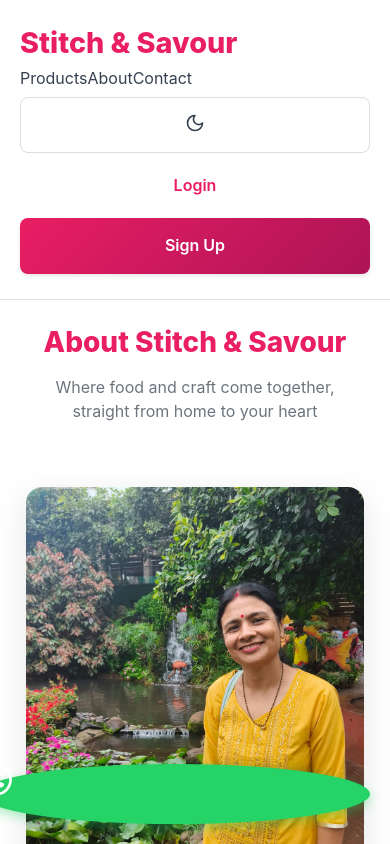
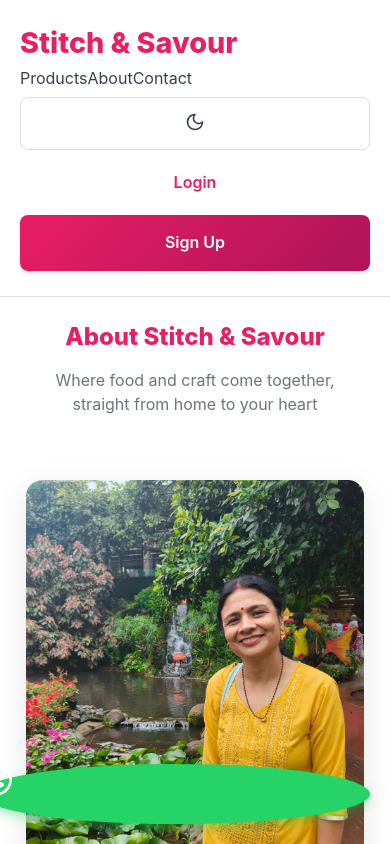
Before and after one commit to ShreyaThakur05/stitch_and_savour, a React (Create React App) app in the folder frontend/: page /about in a window 390 px wide. Shown: the top 844 px of the page. Built offline with nearby package versions, Linux system fonts and the light colour scheme.

Commit message:
Fix user-specific orders and improve mobile UI

```diff
--- a/frontend/src/pages/UserDashboard.js
+++ b/frontend/src/pages/UserDashboard.js
@@ -64,30 +64,32 @@ const UserDashboard = () => {
 
   const fetchUserData = async () => {
     try {
-      // Get orders from backend with localStorage fallback
-      const userOrders = await orderService.getUserOrders();
+      // Get only localStorage orders for current user
+      const allOrders = JSON.parse(localStorage.getItem('userOrders') || '[]');
 
       // Filter orders to show only current user's orders
-      const currentUserOrders = userOrders.filter(order =>
+      const currentUserOrders = allOrders.filter(order =>
         (order.customerName === user?.name ||
          order.customerEmail === user?.email ||
-         order.userId === user?.id) &&
+         order.userId === user?.id ||
+         order.email === user?.email) &&
         order.items && order.items.length > 0
       );
 
       const formattedOrders = currentUserOrders.map(order => ({
-        _id: order.orderId || order._id,
+        _id: order.orderId || order._id || order.orderNumber,
         orderNumber: order.orderNumber || order.orderId,
-        total: order.total,
+        total: order.total || order.totalAmount,
         status: order.status || 'pending',
         paymentMethod: order.paymentMethod,
         createdAt: order.createdAt,
         estimatedDelivery: order.estimatedDelivery,
-        items: order.items,
-        customerPhone: order.customerPhone || user?.phone,
-        productImage: order.items?.[0]?.productImage || order.items?.[0]?.images?.[0] || '/images/placeholder.jpg',
-        productName: order.items?.[0]?.name || 'Order Items'
+        items: order.items || [],
+        customerPhone: order.customerPhone || user?.phone
       }));
+
+      console.log('Current user:', user?.email);
+      console.log('Filtered orders:', formattedOrders);
 
       setOrders(formattedOrders);
       // Calculate payment due for current user's COD orders only
--- a/frontend/src/styles/mobile-fix.css
+++ b/frontend/src/styles/mobile-fix.css
@@ -156,4 +156,45 @@ body {
   [style*="padding: 3rem"] {
     padding: 1rem !important;
   }
+
+  /* Better spacing */
+  .section {
+    padding: 1.5rem 0 !important;
+  }
+
+  /* Improved tap targets */
+  a, button, input, select, textarea {
+    -webkit-tap-highlight-color: rgba(0,0,0,0.1) !important;
+  }
+
+  /* Better scrollbars */
+  ::-webkit-scrollbar {
+    width: 4px !important;
+  }
+
+  ::-webkit-scrollbar-thumb {
+    background: rgba(0,0,0,0.2) !important;
+    border-radius: 2px !important;
+  }
 }
+
+/* Additional mobile improvements */
+@media screen and (max-width: 480px) {
+  /* Even smaller screens */
+  .container {
+    padding: 12px !important;
+  }
+
+  h1 { font-size: 1.5rem !important; }
+  h2 { font-size: 1.3rem !important; }
+
+  button, .btn {
+    padding: 14px 16px !important;
+    font-size: 15px !important;
+  }
+
+  input, textarea, select {
+    padding: 12px !important;
+    font-size: 16px !important;
+  }
+}
```
